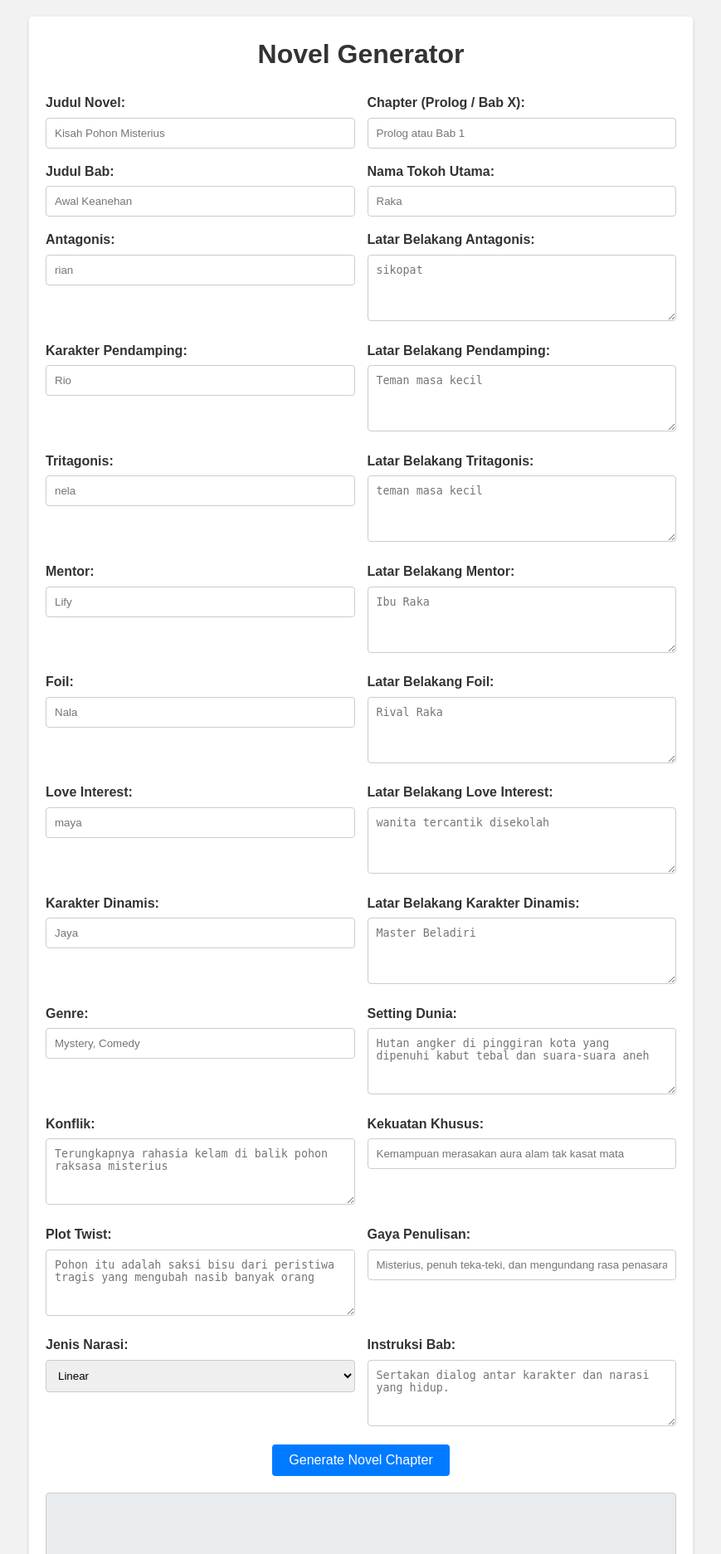
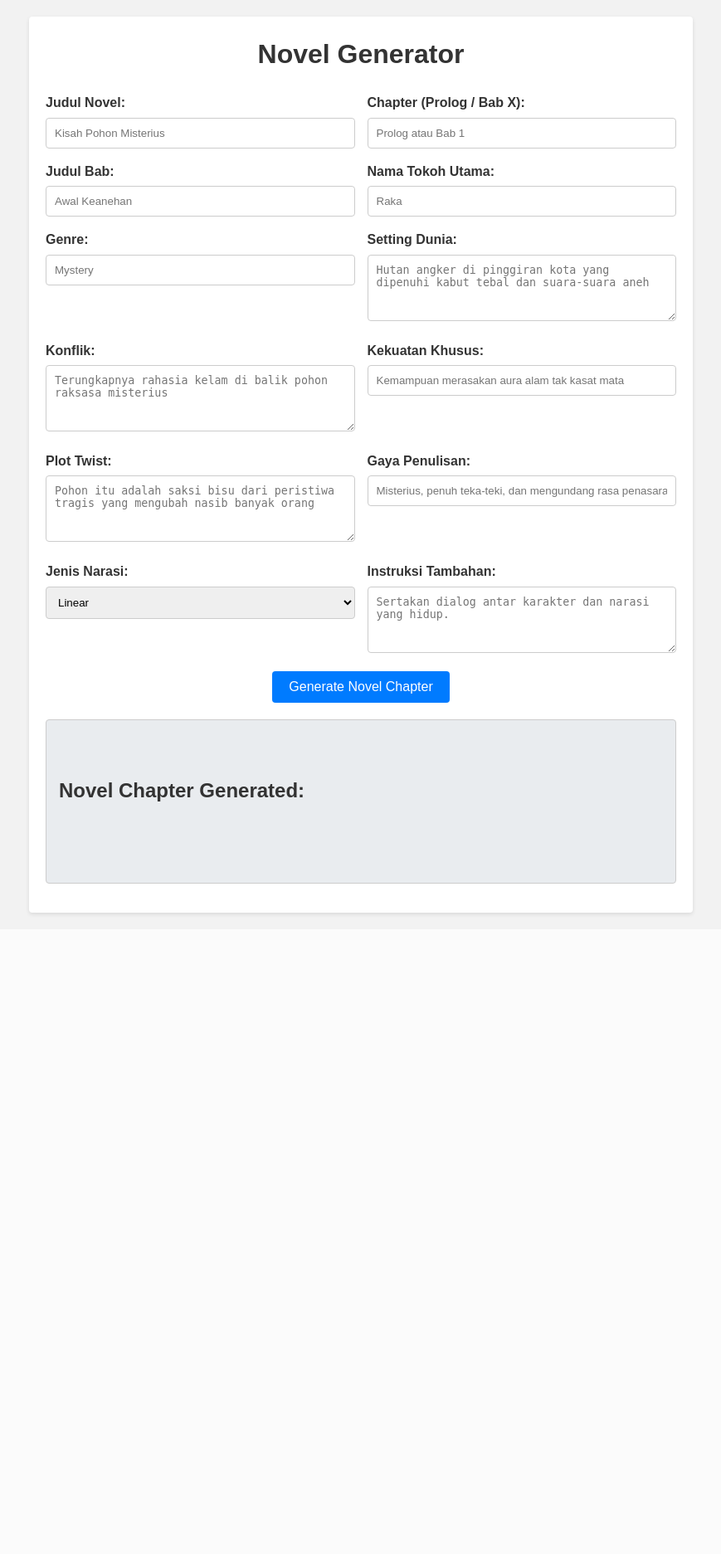
Before and after one commit to lahadiyani/Novel-Generator, a Flask app: page / in a window 1280 px wide. Shown: the top 1873 px of the page at 83% size, without its empty margins (205-1074 px from the left). After the commit the page ends 1105 px from the top, so only its background shows below. Run offline with Flask 3, Linux system fonts and the light colour scheme.

Commit message:
Initial commit

```diff
--- a/main.py
+++ b/main.py
@@ -1,4 +1,4 @@
-from flask import Flask, request, jsonify, render_template, send_file
+from flask import Flask, request, jsonify, send_from_directory, render_template
 import urllib.parse
 import requests
 import os
@@ -15,7 +15,7 @@ TEMP_DIR = tempfile.gettempdir()
 
 # Batas maksimum panjang prompt (dalam karakter)
 MAX_PROMPT_LENGTH = 1500
-DATABASE = os.path.join(TEMP_DIR, 'novels.db')  # Database disimpan di TEMP_DIR
+DATABASE = os.path.join(TEMP_DIR, 'novels.db')  # Database disimpan di /tmp/
 
 def init_db():
     conn = sqlite3.connect(DATABASE)
@@ -52,7 +52,7 @@ def delete_old_chapters():
     rows = c.fetchall()
     for row in rows:
         _, doc_filepath = row
-        # doc_filepath adalah relative path; buat full path di TEMP_DIR
+        # doc_filepath adalah relative path; buat full path dari TEMP_DIR
         full_path = os.path.join(TEMP_DIR, doc_filepath)
         if doc_filepath and os.path.exists(full_path):
             try:
@@ -64,7 +64,6 @@ def delete_old_chapters():
     conn.close()
 
 def sanitize_title(title):
-    # Ganti spasi dengan underscore dan buang karakter non-alfanumerik/underscore
     return re.sub(r'\W+', '', title.replace(" ", "_"))
 
 def get_chapter_order(chapter_input):
@@ -91,7 +90,6 @@ def get_context_from_db(novel_title, new_order):
     return context
 
 def add_markdown_line_to_paragraph(paragraph, text):
-    # Deteksi teks **bold** dan sisipkan run dengan bold=True
     parts = re.split(r'(\*\*.*?\*\*)', text)
     for part in parts:
         if part.startswith("**") and part.endswith("**"):
@@ -129,11 +127,8 @@ def generate_novel_endpoint():
         delete_old_chapters()
         data = request.json
 
-        # Data dasar
         chapter_input   = data.get("chapter", "Prolog")
-        novel_title     = data.get("novel_title", "Novel Tanpa Judul")
-        chapter_title   = data.get("chapter_title", "")
-        character_name  = data.get("character_name", "Raka")
+        character_name  = data.get("character_name", "Alex")
         genre           = data.get("genre", "Fantasy")
         world_setting   = data.get("world_setting", "Dunia paralel penuh keajaiban")
         conflict        = data.get("conflict", "Menyelamatkan dunia dari ancaman gelap")
@@ -141,113 +136,38 @@ def generate_novel_endpoint():
         plot_twist      = data.get("plot_twist", "Musuh utama ternyata saudara kembarnya")
         writing_style   = data.get("writing_style", "Misterius dan dramatis")
         narrative_type  = data.get("narrative_type", "linear")
+        novel_title     = data.get("novel_title", "Novel Tanpa Judul")
+        chapter_title   = data.get("chapter_title", "")
         chapter_instructions = data.get("chapter_instructions",
             "Ceritakan bab ini dengan detail, sertakan dialog antar karakter dan narasi yang hidup.")
-
-        # Data tambahan karakter dengan default
-        antagonist = data.get("antagonist", "")
-        antagonist_background = data.get("antagonist_background", "")
-        supporting_character = data.get("supporting_character", "")
-        supporting_background = data.get("supporting_background", "")
-        tritagonist = data.get("tritagonist", "")
-        tritagonist_background = data.get("tritagonist_background", "")
-        mentor = data.get("mentor", "")
-        mentor_background = data.get("mentor_background", "")
-        foil = data.get("foil", "")
-        foil_background = data.get("foil_background", "")
-        love_interest = data.get("love_interest", "")
-        love_interest_background = data.get("love_interest_background", "")
-        dynamic_character = data.get("dynamic_character", "")
-        dynamic_character_background = data.get("dynamic_character_background", "")
 
         new_order = get_chapter_order(chapter_input)
         if new_order is None:
             return jsonify({"status": "error", "message": "Format chapter tidak valid. Gunakan 'Prolog' atau 'Bab <nomor>'."}), 400
 
-        # Buat folder relatif untuk novel di TEMP_DIR
+        # Buat folder relatif (misalnya: novel_KisahPohonMisterius) di TEMP_DIR
         relative_folder = f"novel_{sanitize_title(novel_title)}"
         folder_name = os.path.join(TEMP_DIR, relative_folder)
         if not os.path.exists(folder_name):
             os.makedirs(folder_name)
 
-        context_prompt = ""
-        if narrative_type.lower() == "linear":
-            context_prompt = get_context_from_db(novel_title, new_order)
+        context_prompt = get_context_from_db(novel_title, new_order) if narrative_type.lower() == "linear" else ""
 
-        # Bangun prompt berdasarkan jenis chapter
         if chapter_input.lower() == "prolog":
             chapter_prompt = f"""
             === {chapter_input.upper()} ===
             Tuliskan prolog dengan pengenalan dunia dan karakter secara mendalam.
             Gunakan deskripsi, dialog, dan narasi untuk memperkenalkan latar cerita.
-            Informasi tambahan:
-            - Genre: {genre}
-            - Dunia: {world_setting}
-            - Tokoh Utama: {character_name} dengan kekuatan {special_power}
-            - Konflik: {conflict}
-            - Plot Twist: {plot_twist}
-            - Gaya: {writing_style}
-
-            {chapter_instructions} dengan prolog yang konsisten hanya prolog saja
+            Informasi tambahan:\n- Genre: {genre}\n- Dunia: {world_setting}\n- Tokoh Utama: {character_name} dengan kekuatan {special_power}\n- Konflik: {conflict}\n- Plot Twist: {plot_twist}\n- Gaya: {writing_style}\n\n{chapter_instructions}
             """
         else:
             chapter_prompt = f"""
             === {chapter_input.upper()} ===
             Tuliskan bab ini sebagai kelanjutan cerita yang naratif, dengan dialog antar karakter, deskripsi mendalam, dan alur cerita yang koheren.
             Jangan hanya menampilkan template, tetapi kembangkan cerita menjadi narasi yang hidup.
-            Gunakan informasi berikut sebagai dasar:
-            Genre: {genre}
-            Dunia: {world_setting}
-            Tokoh Utama: {character_name} dengan kekuatan {special_power}
-            Konflik: {conflict}
-            Plot Twist: {plot_twist}
-            Gaya: {writing_style}
-
-            {chapter_instructions} dengan cerita yang konsisten hanya cerita saja
+            Gunakan informasi berikut sebagai dasar:\nGenre: {genre}\nDunia: {world_setting}\nTokoh Utama: {character_name} dengan kekuatan {special_power}\nKonflik: {conflict}\nPlot Twist: {plot_twist}\nGaya: {writing_style}\n\n{chapter_instructions}
             """
-
-        # Tambahkan informasi karakter tambahan ke prompt
-        additional_characters = ""
-        if antagonist:
-            additional_characters += f"- **Antagonis:** {antagonist}"
-            if antagonist_background:
-                additional_characters += f" (Background: {antagonist_background})"
-            additional_characters += "\n"
-        if supporting_character:
-            additional_characters += f"- **Karakter Pendamping:** {supporting_character}"
-            if supporting_background:
-                additional_characters += f" (Background: {supporting_background})"
-            additional_characters += "\n"
-        if tritagonist:
-            additional_characters += f"- **Tritagonis:** {tritagonist}"
-            if tritagonist_background:
-                additional_characters += f" (Background: {tritagonist_background})"
-            additional_characters += "\n"
-        if mentor:
-            additional_characters += f"- **Mentor:** {mentor}"
-            if mentor_background:
-                additional_characters += f" (Background: {mentor_background})"
-            additional_characters += "\n"
-        if foil:
-            additional_characters += f"- **Foil:** {foil}"
-            if foil_background:
-                additional_characters += f" (Background: {foil_background})"
-            additional_characters += "\n"
-        if love_interest:
-            additional_characters += f"- **Love Interest:** {love_interest}"
-            if love_interest_background:
-                additional_characters += f" (Background: {love_interest_background})"
-            additional_characters += "\n"
-        if dynamic_character:
-            additional_characters += f"- **Karakter Dinamis:** {dynamic_character}"
-            if dynamic_character_background:
-                additional_characters += f" (Background: {dynamic_character_background})"
-            additional_characters += "\n"
-
-        if additional_characters:
-            chapter_prompt += "\nAdditional Characters:\n" + additional_characters
-
-        # Bangun prompt akhir
+        # Hapus bagian template_info dari prompt, gunakan hanya chapter_prompt dan context_prompt
         full_prompt = chapter_prompt + "\n" + context_prompt
         if len(full_prompt) > MAX_PROMPT_LENGTH:
             required_prompt = chapter_prompt + "\n"
@@ -262,33 +182,23 @@ def generate_novel_endpoint():
         if response.status_code == 200:
             generated_story = response.text
 
-            # Gunakan ekspresi kondisional untuk menentukan nama file
-            doc_filename = (
-                f"prolog - {sanitize_title(novel_title)}.doc"
-                if chapter_input.lower() == "prolog"
-                else f"bab{new_order}-{sanitize_title(novel_title)}.doc"
-            )
-            doc_filepath = os.path.join(folder_name, doc_filename)
-
-            # Simpan dokumen di /tmp/ (folder_name)
+            # Buat dokumen Word dan simpan ke folder yang sudah dibuat
             doc = Document()
             doc.add_heading(chapter_title if chapter_title else chapter_input, level=1)
             add_markdown_to_doc(doc, generated_story)
+            doc_filename = "prolog.doc" if chapter_input.lower() == "prolog" else f"bab{new_order}.doc"
+            doc_filepath = os.path.join(folder_name, doc_filename)
             doc.save(doc_filepath)
 
-            # Buat relative path (tanpa TEMP_DIR) untuk disimpan ke DB
+            # Buat relative path (tanpa TEMP_DIR) untuk disimpan ke DB dan digunakan di endpoint download
             relative_doc_path = os.path.join(relative_folder, doc_filename)
 
-            # Simpan ke database
             conn = sqlite3.connect(DATABASE)
             c = conn.cursor()
             c.execute("""
                 INSERT INTO chapters (novel_title, chapter, chapter_title, chapter_order, narrative_type, content, doc_filepath)
                 VALUES (?, ?, ?, ?, ?, ?, ?)
-            """, (
-                novel_title, chapter_input, chapter_title, new_order,
-                narrative_type, generated_story, relative_doc_path
-            ))
+            """, (novel_title, chapter_input, chapter_title, new_order, narrative_type, generated_story, relative_doc_path))
             conn.commit()
             conn.close()
 
@@ -308,13 +218,8 @@ def generate_novel_endpoint():
 @app.route('/download/<path:filename>', methods=['GET'])
 def download_file(filename):
     try:
-        # Di Vercel, direktori /tmp/ adalah satu-satunya tempat yang bisa ditulisi
-        absolute_path = os.path.join(TEMP_DIR, filename)
-        # print("Download request for:", absolute_path)  # Debug log
-        if os.path.exists(absolute_path):
-            return send_file(absolute_path, as_attachment=True)
-        else:
-            return f"File tidak ditemukan: {absolute_path}. (Ephemeral Vercel filesystem)", 404
+        # filename diharapkan berupa relative path, misalnya: novel_KisahPohonMisterius/bab1.doc
+        return send_from_directory(TEMP_DIR, filename, as_attachment=True)
     except Exception as e:
         return str(e), 404
 
--- a/template/index.html
+++ b/template/index.html
@@ -120,67 +120,9 @@
         <label for="character_name">Nama Tokoh Utama:</label>
         <input type="text" id="character_name" name="character_name" placeholder="Raka">
       </div>
-      <!-- Input untuk karakter tambahan -->
-      <div class="half">
-        <label for="antagonist">Antagonis:</label>
-        <input type="text" id="antagonist" name="antagonist" placeholder="rian">
-      </div>
-      <div class="half">
-        <label for="antagonist_background">Latar Belakang Antagonis:</label>
-        <textarea id="antagonist_background" name="antagonist_background" rows="2" placeholder="sikopat"></textarea>
-      </div>
-      <div class="half">
-        <label for="supporting_character">Karakter Pendamping:</label>
-        <input type="text" id="supporting_character" name="supporting_character" placeholder="Rio">
-      </div>
-      <div class="half">
-        <label for="supporting_background">Latar Belakang Pendamping:</label>
-        <textarea id="supporting_background" name="supporting_background" rows="2" placeholder="Teman masa kecil"></textarea>
-      </div>
-      <div class="half">
-        <label for="tritagonist">Tritagonis:</label>
-        <input type="text" id="tritagonist" name="tritagonist" placeholder="nela">
-      </div>
-      <div class="half">
-        <label for="tritagonist_background">Latar Belakang Tritagonis:</label>
-        <textarea id="tritagonist_background" name="tritagonist_background" rows="2" placeholder="teman masa kecil"></textarea>
-      </div>
-      <div class="half">
-        <label for="mentor">Mentor:</label>
-        <input type="text" id="mentor" name="mentor" placeholder="Lify">
-      </div>
-      <div class="half">
-        <label for="mentor_background">Latar Belakang Mentor:</label>
-        <textarea id="mentor_background" name="mentor_background" rows="2" placeholder="Ibu Raka"></textarea>
-      </div>
-      <div class="half">
-        <label for="foil">Foil:</label>
-        <input type="text" id="foil" name="foil" placeholder="Nala">
-      </div>
-      <div class="half">
-        <label for="foil_background">Latar Belakang Foil:</label>
-        <textarea id="foil_background" name="foil_background" rows="2" placeholder="Rival Raka"></textarea>
-      </div>
-      <div class="half">
-        <label for="love_interest">Love Interest:</label>
-        <input type="text" id="love_interest" name="love_interest" placeholder="maya">
-      </div>
-      <div class="half">
-        <label for="love_interest_background">Latar Belakang Love Interest:</label>
-        <textarea id="love_interest_background" name="love_interest_background" rows="2" placeholder="wanita tercantik disekolah"></textarea>
-      </div>
-      <div class="half">
-        <label for="dynamic_character">Karakter Dinamis:</label>
-        <input type="text" id="dynamic_character" name="dynamic_character" placeholder="Jaya">
-      </div>
-      <div class="half">
-        <label for="dynamic_character_background">Latar Belakang Karakter Dinamis:</label>
-        <textarea id="dynamic_character_background" name="dynamic_character_background" rows="2" placeholder="Master Beladiri"></textarea>
-      </div>
-      <!-- Field standar lainnya -->
       <div class="half">
         <label for="genre">Genre:</label>
-        <input type="text" id="genre" name="genre" placeholder="Mystery, Comedy">
+        <input type="text" id="genre" name="genre" placeholder="Mystery">
       </div>
       <div class="half">
         <label for="world_setting">Setting Dunia:</label>
@@ -210,8 +152,8 @@
         </select>
       </div>
       <div class="half">
-        <label for="chapter_instructions">Instruksi Bab:</label>
-        <textarea id="chapter_instructions" name="chapter_instructions" placeholder="Sertakan dialog antar karakter dan narasi yang hidup." rows="3"></textarea>
+        <label for="chapter_instructions">Instruksi Tambahan:</label>
+        <textarea id="chapter_instructions" name="chapter_instructions" placeholder="Sertakan dialog antar karakter dan narasi yang hidup."></textarea>
       </div>
       <div style="flex: 1 0 100%; text-align: center;">
         <button type="submit">Generate Novel Chapter</button>
@@ -234,20 +176,6 @@
         chapter: document.getElementById("chapter").value,
         chapter_title: document.getElementById("chapter_title").value,
         character_name: document.getElementById("character_name").value,
-        antagonist: document.getElementById("antagonist").value,
-        antagonist_background: document.getElementById("antagonist_background").value,
-        supporting_character: document.getElementById("supporting_character").value,
-        supporting_background: document.getElementById("supporting_background").value,
-        tritagonist: document.getElementById("tritagonist").value,
-        tritagonist_background: document.getElementById("tritagonist_background").value,
-        mentor: document.getElementById("mentor").value,
-        mentor_background: document.getElementById("mentor_background").value,
-        foil: document.getElementById("foil").value,
-        foil_background: document.getElementById("foil_background").value,
-        love_interest: document.getElementById("love_interest").value,
-        love_interest_background: document.getElementById("love_interest_background").value,
-        dynamic_character: document.getElementById("dynamic_character").value,
-        dynamic_character_background: document.getElementById("dynamic_character_background").value,
         genre: document.getElementById("genre").value,
         world_setting: document.getElementById("world_setting").value,
         conflict: document.getElementById("conflict").value,
@@ -270,6 +198,9 @@
         if (data.status === "success") {
           let resultHTML = `<h2>Novel Chapter Generated:</h2><pre>${data.novel}</pre>`;
           let downloadHTML = `<h3>Download Files:</h3>`;
+          if(data.json_filepath) {
+            downloadHTML += `<a href="/download/${data.json_filepath}" download>Download JSON</a>`;
+          }
           if(data.doc_filepath) {
             downloadHTML += `<a href="/download/${data.doc_filepath}" download>Download DOC</a>`;
           }
```
